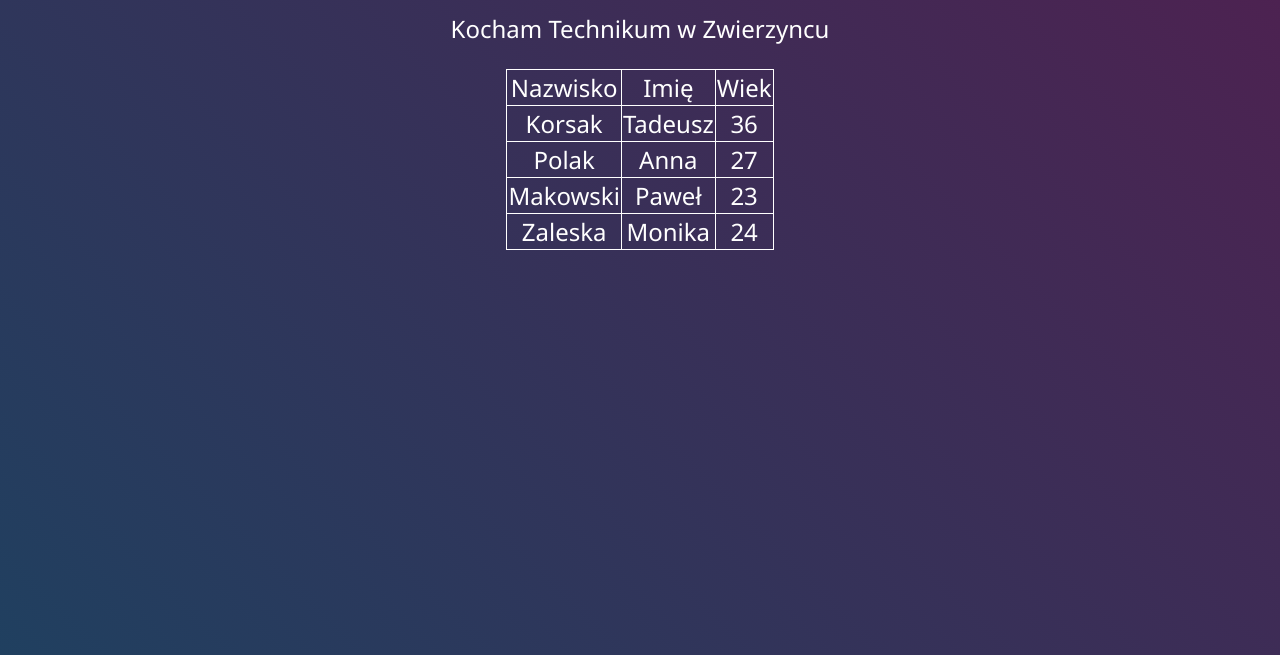
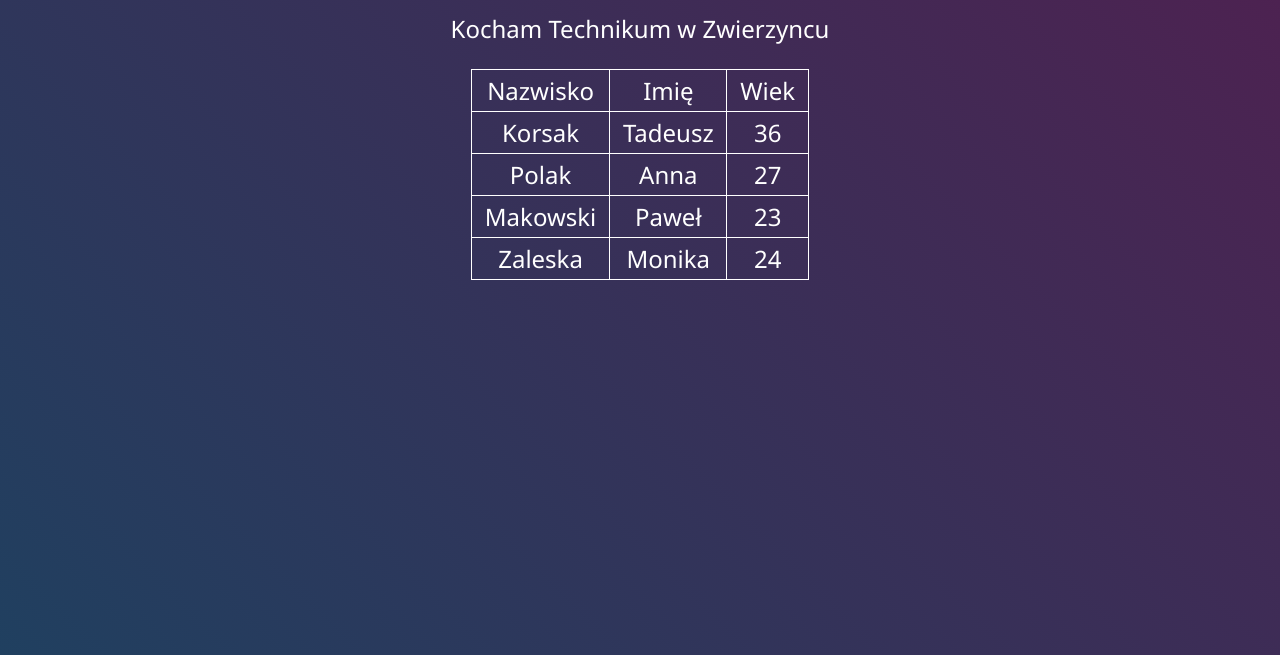
Before and after one commit to p1rozh04ek/pirozhok, a plain HTML site: page index.html in a window 1280 px wide. Shown: the part 145-800 px from the top of the page. Drawn offline with Linux system fonts and the light colour scheme.

Commit message:
Update style.css

```diff
--- a/style.css
+++ b/style.css
@@ -17,8 +17,14 @@ p, table, th, td {
   text-align: center;
 }
 table, th, td {
-  border: 1px solid white;
+  border: 0.05vh solid white;
   border-collapse: collapse;
   margin-left: auto;
   margin-right: auto;
 }
+th, td {
+  padding-left: 1vw;
+  padding-right: 1vw;
+  padding-top: 0.5vh;
+  padding-bottom: 0.5vh;
+}
```
